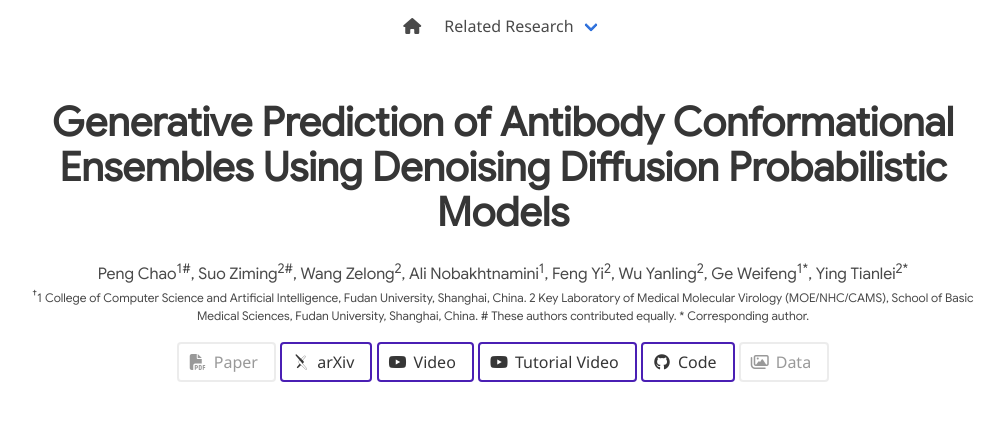
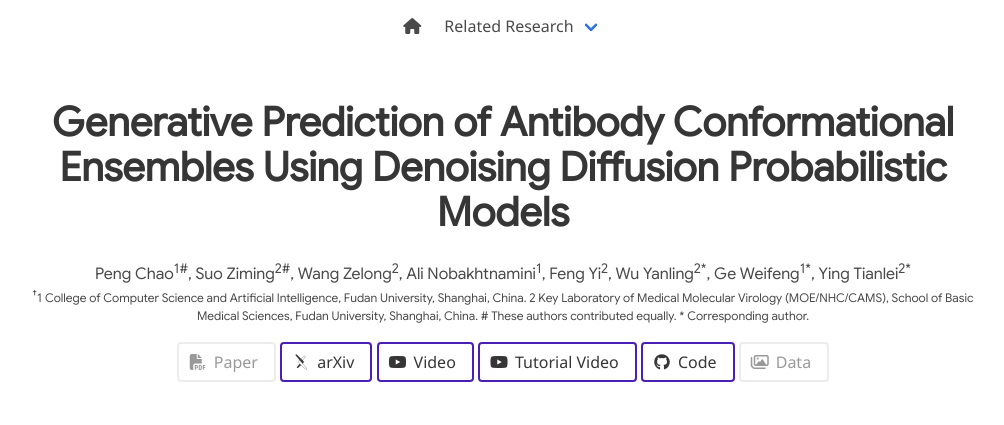
Before and after one commit to SII-TianleiYing/SII-TianleiYing.github.io, a plain HTML site: page abdiff-page/index.html in a window 1280 px wide. Shown: the top 425 px of the page, without its empty margins (137-1141 px from the left). Drawn offline with Linux system fonts and the light colour scheme; files whose address does not match are found by name.

Commit message:
Update index.html

```diff
--- a/abdiff-page/index.html
+++ b/abdiff-page/index.html
@@ -105,7 +105,7 @@
               Feng Yi<sup>2</sup>,</span>
 
                     <span class="author-block">
-              Wu Yanling<sup>2</sup>,</span>
+              Wu Yanling<sup>2</sup><sup>*</sup>,</span>
 
                     <span class="author-block">
               Ge Weifeng<sup>1</sup><sup>*</sup>,</span>
```
